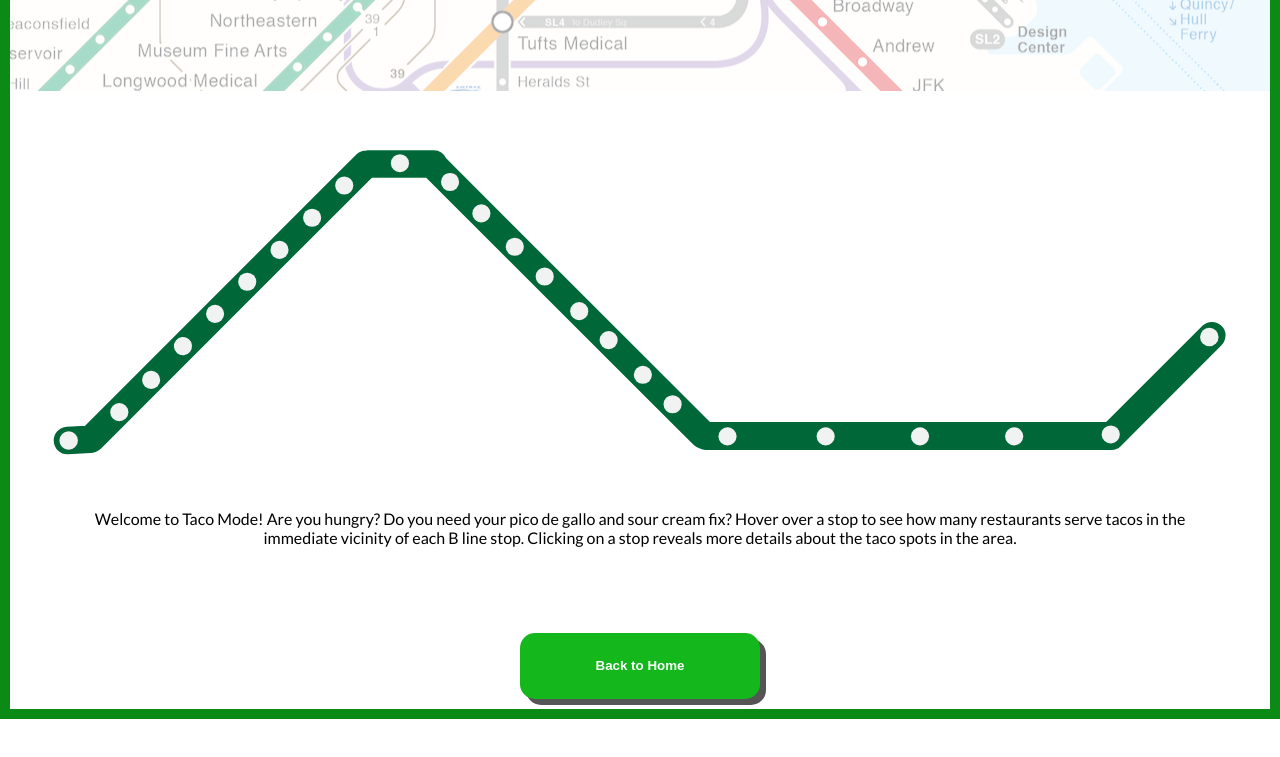
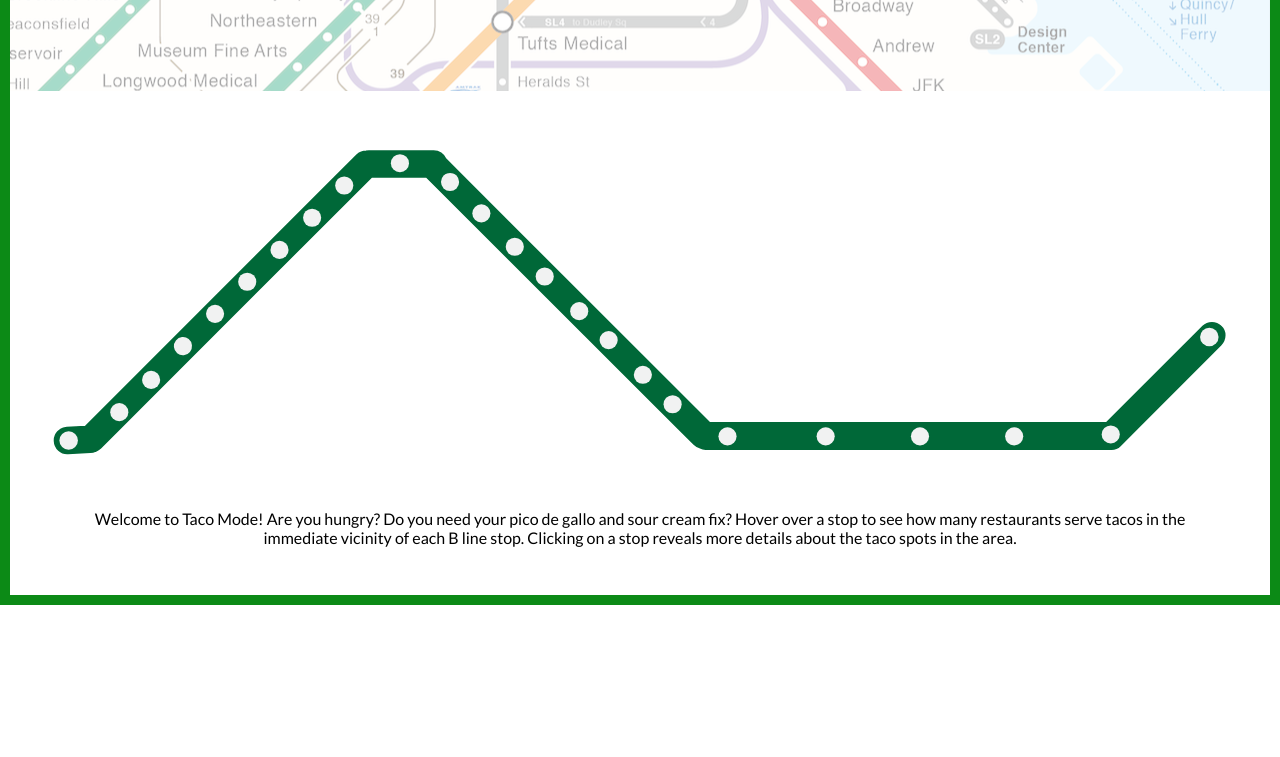
Before and after one commit to RCcola01/green-line-stops-info, a plain HTML site: page tacomode.html in a window 1280 px wide. Shown: the part 335-1092 px from the top of the page. Drawn offline with nearby package versions, Linux system fonts and the light colour scheme.

Commit message:
Update tacomode.html

```diff
--- a/tacomode.html
+++ b/tacomode.html
@@ -330,10 +330,6 @@
 		<p id = "tacomode-intro">Welcome to Taco Mode! Are you hungry? Do you need your pico de gallo and sour cream fix? Hover over a stop to see how many restaurants serve tacos in the immediate vicinity of each B line stop. Clicking on a stop reveals more details about the taco spots in the area.</p>
 </div>
 
-	<div class="buttons">
-		<button onclick="window.location.href='index.html'">Back to Home</button>
-   </div>
-
    <script src="https://code.jquery.com/jquery-2.2.4.min.js"></script>
    <script src="main.js"></script>
 </body>
```
